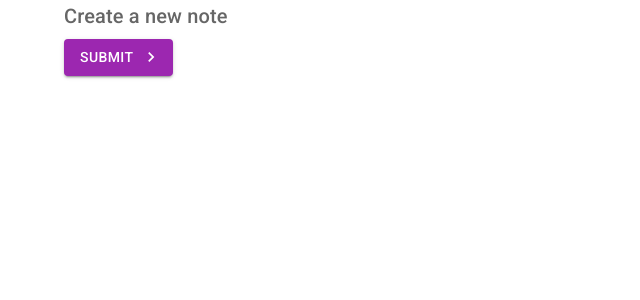
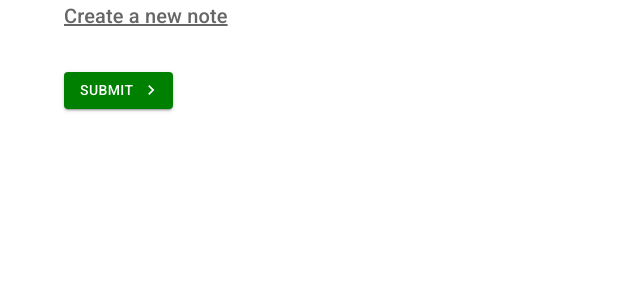
Before and after one commit to willhobson85/Material-UI-Note-App, a React (Create React App) app: page /create in a window 1280 px wide. Shown: the top 300 px of the page, without its empty margins (0-640 px from the left). Built offline with nearby package versions, Linux system fonts and the light colour scheme.

Commit message:
Learned to style components

```diff
--- a/package.json
+++ b/package.json
@@ -7,6 +7,7 @@
     "@emotion/styled": "^11.10.6",
     "@mui/icons-material": "^5.11.11",
     "@mui/material": "^5.11.12",
+    "@mui/styles": "^5.11.12",
     "@testing-library/jest-dom": "^5.11.9",
     "@testing-library/react": "^11.2.5",
     "@testing-library/user-event": "^12.7.1",
--- a/src/pages/Create.js
+++ b/src/pages/Create.js
@@ -4,15 +4,35 @@ import Button from '@mui/material/Button';
 import { Container } from '@mui/system/';
 import AcUnitOutlinedIcon from '@mui/icons-material/AcUnitOutlined';
 import KeyboardArrowRightIcon from '@mui/icons-material/KeyboardArrowRight';
-
+// import { ThemeProvider, createMuiTheme, makeStyles } from '@mui/styles';
 
 // import ButtonGroup from '@mui/material/ButtonGroup';
 // This lets you have multiple buttons displayed together
 
+// const useStyles = makeStyles({
+//   // This is similar to a react hook
+//   // This is also no longer working. Now we use sx={{}} in the components
+//   // Each property inside this will be a CSS class
+//   btn: {
+//     fontSize: 60,
+//     backgroundColor: 'green',
+//     // This is how we add an effect, such as hover
+//     '&:hover': {
+//       backgroundColor: 'blue'
+//     }
+//   }
+// })
+
 export default function Create() {
+  // To use the styles above, we invoke the hook inside the function by assigning a constant to the hook
+
+  // const classes = useStyles()
+
+
   return (
     <Container>
      <Typography
+      sx={{textDecoration: 'underline', marginBottom: 5}}
       variant='h6'
       // This will set the style as an h6
       color='textSecondary'
@@ -26,6 +46,8 @@ export default function Create() {
      </Typography>
 
     <Button
+      // className={classes.btn}
+      sx={{backgroundColor: 'green', '&:hover': {backgroundColor: 'blue'}}}
       onClick={() => console.log('You clicked me')}
       type='submit'
       color='secondary'
```
Also changed, not shown: 1 other file (tests, documents, lock files or other folders).
